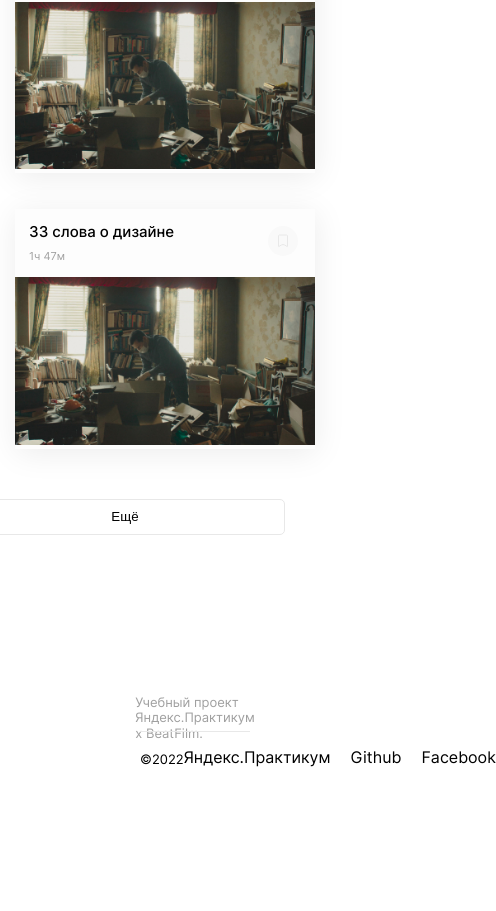
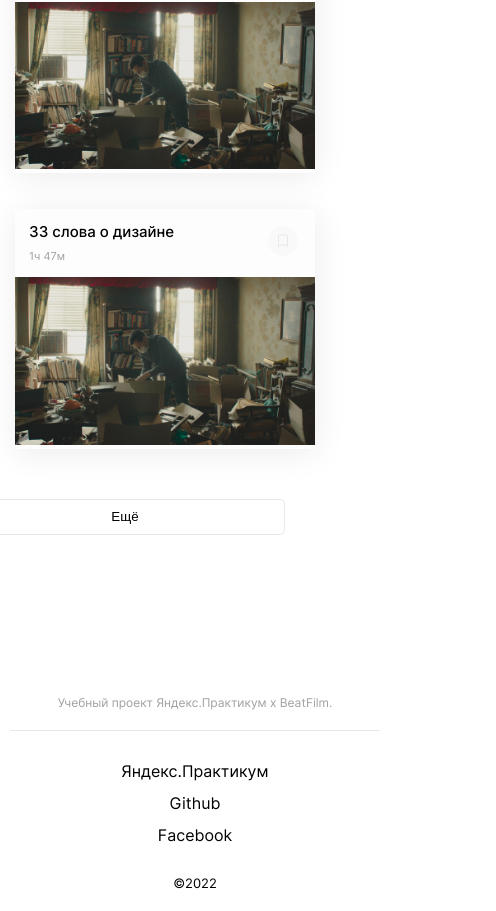
Before and after one commit to zubastu/movies-explorer-frontend, a React (Create React App) app: page /movies in a window 390 px wide. Shown: the part 3276-4187 px from the top of the page, 496 px wide, since content can reach past the window. Before the commit the page ends 4063 px from the top, so only its background shows below. Built offline with nearby package versions, Linux system fonts and the light colour scheme.

Commit message:
Футер(адаптив)

```diff
--- a/src/components/Footer/Footer.css
+++ b/src/components/Footer/Footer.css
@@ -8,7 +8,6 @@
   flex: 1 0 auto;
   box-sizing: border-box;
   width: 100%;
-  max-width: calc(100% - 70px *2);
 }
 .footer__description{
   margin: 0 0 20px 0;
@@ -40,3 +39,33 @@
   gap: 20px;
   align-self: flex-end;
 }
+@media screen and (max-width:1100px) {
+  .footer{
+    padding: 80px 30px 20px;
+  }
+}
+@media screen and (max-width:500px) {
+  .footer{
+    padding: 80px 10px 20px;
+  }
+  .footer__content{
+    flex-direction: column-reverse;
+    align-items: center;
+    gap: 30px;
+  }
+  .footer__nav{
+    flex-direction: column;
+    align-items: center;
+    align-self: normal;
+    gap: 12px;
+    margin: 30px 0 0 0;
+  }
+  .footer__copyright{
+    align-self: center;
+  }
+  .footer__description{
+    font-size: 12px;
+    font-weight: 400;
+    line-height: 15px;
+  }
+}
--- a/src/components/Movies/Movies.css
+++ b/src/components/Movies/Movies.css
@@ -39,7 +39,7 @@
   cursor: pointer;
   border-radius: 5px;
 }
-@media screen and (max-width:1000px) {
+@media screen and (max-width:1200px) {
   .search-container{
     width: calc(100% - 30px *2);
   }
--- a/src/components/MoviesCardList/MoviesCardList.css
+++ b/src/components/MoviesCardList/MoviesCardList.css
@@ -10,7 +10,7 @@
   max-width: calc(100% - 70px * 2);
   box-sizing: border-box;
 }
-@media screen and (max-width:1279px) {
+@media screen and (max-width:1200px) {
   .movies-card-list{
     grid-template-columns: repeat(2, max-content);
     grid-auto-rows: 1fr;
```
